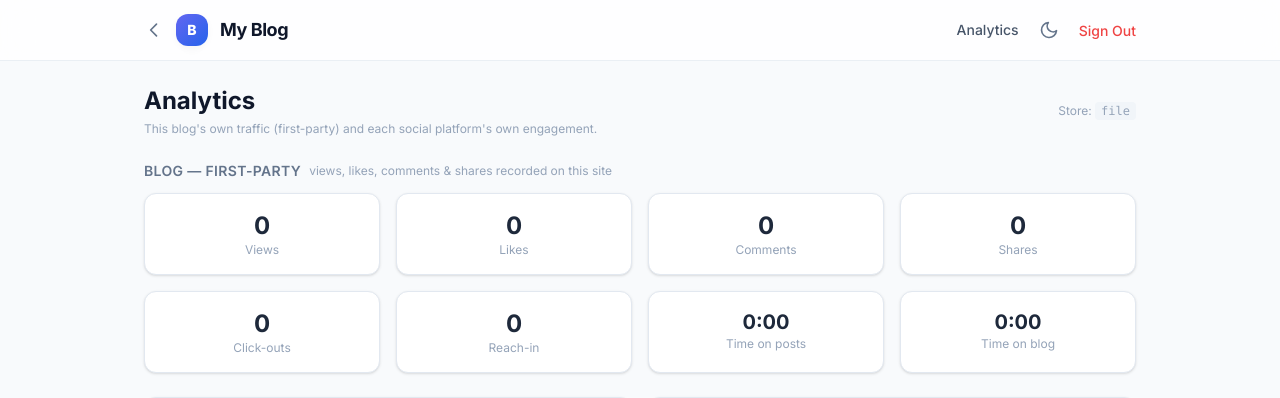
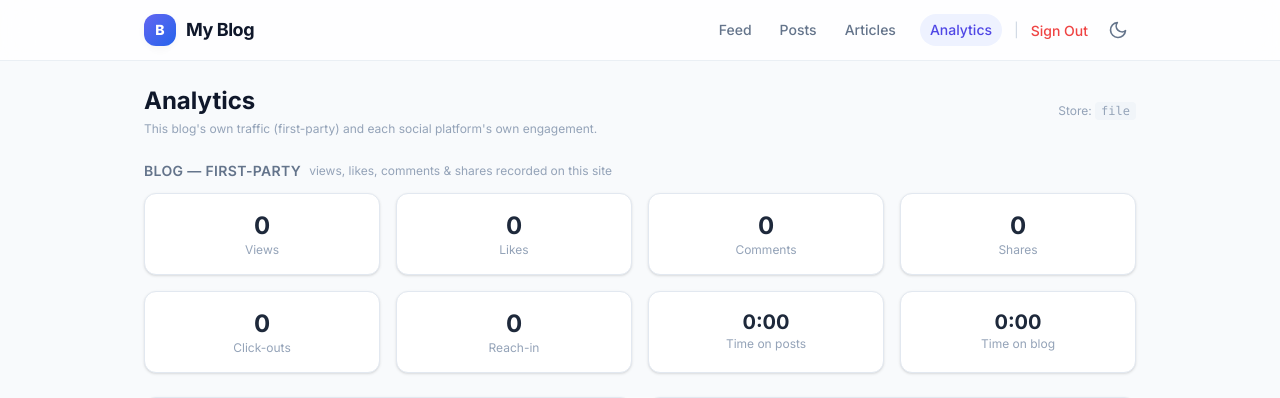
Before and after one commit to kittupriyatham/Blog, a Flask app: page /admin/analytics in a window 1280 px wide. Shown: the top 398 px of the page. Run offline with Flask 3, Linux system fonts and the light colour scheme; the visitor is signed in with stand-in values (Sample User, id 1); data that the repository does not hold is empty; parts of the project's set-up code (start-up, migrations or seed data) failed here and were passed over; some libraries are stand-ins or nearby versions.

Commit message:
feat: update navigation buttons in analytics page and fixed a viseual bug in main page.

```diff
--- a/templates/analytics.html
+++ b/templates/analytics.html
@@ -45,22 +45,27 @@ src="https://www.facebook.com/tr?id=2092273818327635&ev=PageView&noscript=1"
 
   <nav class="bg-white/80 dark:bg-slate-900/80 backdrop-blur-lg border-b border-slate-200/70 dark:border-slate-800/70 sticky top-0 z-10">
     <div class="max-w-5xl mx-auto px-4 py-3 flex items-center justify-between">
+      <a href="{{ url_for('index') }}" class="flex items-center gap-2.5 group">
+        <div class="w-8 h-8 rounded-xl bg-gradient-to-br from-brand-500 to-blue-600 flex items-center justify-center shadow-soft group-hover:scale-105 transition-transform">
+          <span class="text-white font-extrabold text-sm">B</span>
+        </div>
+        <span class="font-bold text-slate-900 dark:text-white text-lg tracking-tight">My Blog</span>
+      </a>
       <div class="flex items-center gap-3">
-        <a href="{{ url_for('index') }}" aria-label="Back to blog" class="text-slate-500 dark:text-slate-400 hover:text-slate-800 dark:hover:text-white transition">
-          <svg class="w-5 h-5" fill="none" stroke="currentColor" stroke-width="2" viewBox="0 0 24 24"><path stroke-linecap="round" stroke-linejoin="round" d="M15 19l-7-7 7-7" /></svg>
-        </a>
-        <div class="w-8 h-8 rounded-xl bg-gradient-to-br from-brand-500 to-blue-600 flex items-center justify-center shadow-soft"><span class="text-white font-extrabold text-sm">B</span></div>
-        <span class="font-bold text-slate-900 dark:text-white text-lg tracking-tight">My Blog</span>
-      </div>
-      <div class="flex items-center gap-3">
-        <span class="text-sm font-medium text-slate-600 dark:text-slate-300">Analytics</span>
+        <div class="hidden sm:flex items-center gap-1 text-sm font-medium">
+          <a href="{{ url_for('index') }}" class="px-3 py-1.5 rounded-full text-slate-500 dark:text-slate-400 hover:text-slate-900 dark:hover:text-white hover:bg-slate-100 dark:hover:bg-slate-800 transition">Feed</a>
+          <a href="{{ url_for('posts_dashboard') }}" class="px-3 py-1.5 rounded-full text-slate-500 dark:text-slate-400 hover:text-slate-900 dark:hover:text-white hover:bg-slate-100 dark:hover:bg-slate-800 transition">Posts</a>
+          <a href="{{ url_for('articles_dashboard') }}" class="px-3 py-1.5 rounded-full text-slate-500 dark:text-slate-400 hover:text-slate-900 dark:hover:text-white hover:bg-slate-100 dark:hover:bg-slate-800 transition">Articles</a>
+        </div>
+        <span class="text-xs sm:text-sm font-medium px-2.5 py-1.5 rounded-full text-brand-600 dark:text-brand-400 bg-brand-50 dark:bg-brand-950/50">Analytics</span>
+        {% if session.get('logged_in') %}
+          <span class="text-slate-300 dark:text-slate-700 text-sm select-none">|</span>
+          <form method="POST" action="{{ url_for('logout') }}"><input type="hidden" name="csrf_token" value="{{ csrf_token() }}"><button type="submit" class="text-sm text-red-500 hover:text-red-600 font-medium transition">Sign Out</button></form>
+        {% endif %}
         <button type="button" data-theme-toggle onclick="toggleTheme()" class="p-2 rounded-full text-slate-500 dark:text-slate-400 hover:bg-slate-100 dark:hover:bg-slate-800 transition" title="Toggle theme" aria-label="Toggle theme">
           <svg data-icon-moon class="w-5 h-5" fill="none" stroke="currentColor" stroke-width="2" viewBox="0 0 24 24"><path stroke-linecap="round" stroke-linejoin="round" d="M21 12.79A9 9 0 1111.21 3 7 7 0 0021 12.79z"/></svg>
           <svg data-icon-sun class="w-5 h-5 hidden" fill="none" stroke="currentColor" stroke-width="2" viewBox="0 0 24 24"><circle cx="12" cy="12" r="4"/><path stroke-linecap="round" d="M12 2v2m0 16v2M4.93 4.93l1.41 1.41m11.32 11.32l1.41 1.41M2 12h2m16 0h2M4.93 19.07l1.41-1.41M17.66 6.34l1.41-1.41"/></svg>
         </button>
-        {% if session.get('logged_in') %}
-        <form method="POST" action="{{ url_for('logout') }}"><input type="hidden" name="csrf_token" value="{{ csrf_token() }}"><button type="submit" class="text-sm text-red-500 hover:text-red-600 font-medium transition">Sign Out</button></form>
-        {% endif %}
       </div>
     </div>
   </nav>
--- a/templates/article.html
+++ b/templates/article.html
@@ -70,7 +70,8 @@ src="https://www.facebook.com/tr?id=2092273818327635&ev=PageView&noscript=1"
       </div>
       <div class="flex items-center gap-3">
         {% if session.get('logged_in') %}
-          <a href="{{ url_for('analytics_dashboard') }}" class="text-xs sm:text-sm font-medium px-3 py-1.5 rounded-full text-slate-600 dark:text-slate-300 hover:text-slate-900 dark:hover:text-white hover:bg-slate-100 dark:hover:bg-slate-800 transition">Analytics</a>
+          <a href="{{ url_for('analytics_dashboard') }}" class="text-xs sm:text-sm font-medium px-2.5 py-1.5 rounded-full text-slate-600 dark:text-slate-300 hover:text-slate-900 dark:hover:text-white hover:bg-slate-100 dark:hover:bg-slate-800 transition">Analytics</a>
+          <span class="text-slate-300 dark:text-slate-700 text-sm select-none">|</span>
           <form method="POST" action="{{ url_for('logout') }}"><input type="hidden" name="csrf_token" value="{{ csrf_token() }}"><button type="submit" class="text-sm text-red-500 hover:text-red-600 font-medium transition">Sign Out</button></form>
         {% endif %}
         <button type="button" data-theme-toggle onclick="toggleTheme()" class="p-2 rounded-full text-slate-500 dark:text-slate-400 hover:bg-slate-100 dark:hover:bg-slate-800 transition" title="Toggle theme" aria-label="Toggle theme">
--- a/templates/post.html
+++ b/templates/post.html
@@ -68,7 +68,8 @@ src="https://www.facebook.com/tr?id=2092273818327635&ev=PageView&noscript=1"
       </div>
       <div class="flex items-center gap-3">
         {% if session.get('logged_in') %}
-          <a href="{{ url_for('analytics_dashboard') }}" class="text-xs sm:text-sm font-medium px-3 py-1.5 rounded-full text-slate-600 dark:text-slate-300 hover:text-slate-900 dark:hover:text-white hover:bg-slate-100 dark:hover:bg-slate-800 transition">Analytics</a>
+          <a href="{{ url_for('analytics_dashboard') }}" class="text-xs sm:text-sm font-medium px-2.5 py-1.5 rounded-full text-slate-600 dark:text-slate-300 hover:text-slate-900 dark:hover:text-white hover:bg-slate-100 dark:hover:bg-slate-800 transition">Analytics</a>
+          <span class="text-slate-300 dark:text-slate-700 text-sm select-none">|</span>
           <form method="POST" action="{{ url_for('logout') }}"><input type="hidden" name="csrf_token" value="{{ csrf_token() }}"><button type="submit" class="text-sm text-red-500 hover:text-red-600 font-medium transition">Sign Out</button></form>
         {% endif %}
         <button type="button" data-theme-toggle onclick="toggleTheme()" class="p-2 rounded-full text-slate-500 dark:text-slate-400 hover:bg-slate-100 dark:hover:bg-slate-800 transition" title="Toggle theme" aria-label="Toggle theme">
```
Also changed, not shown: templates/articles.html (+3 -4 lines), templates/index.html (+9 -6 lines), templates/posts.html (+3 -4 lines).
